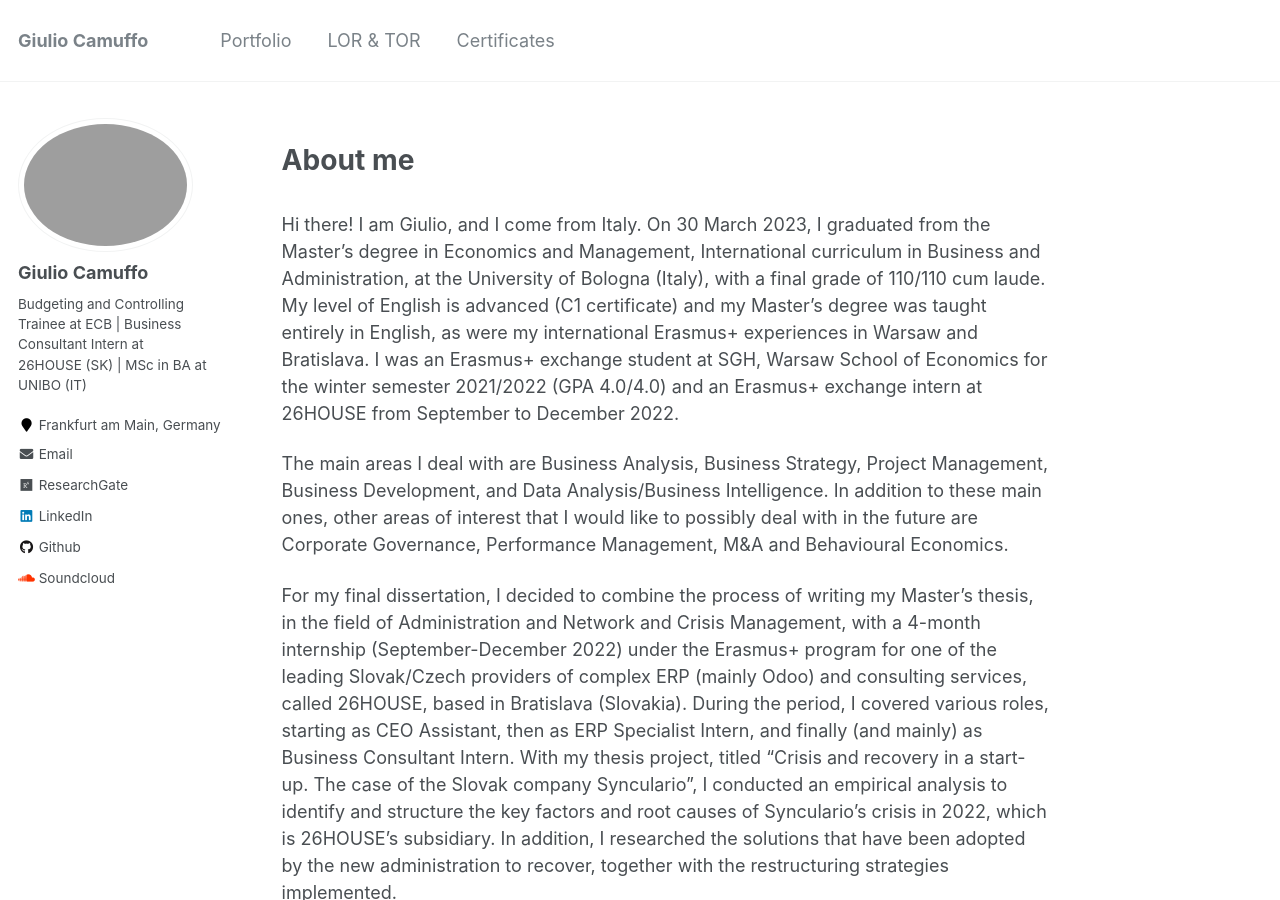
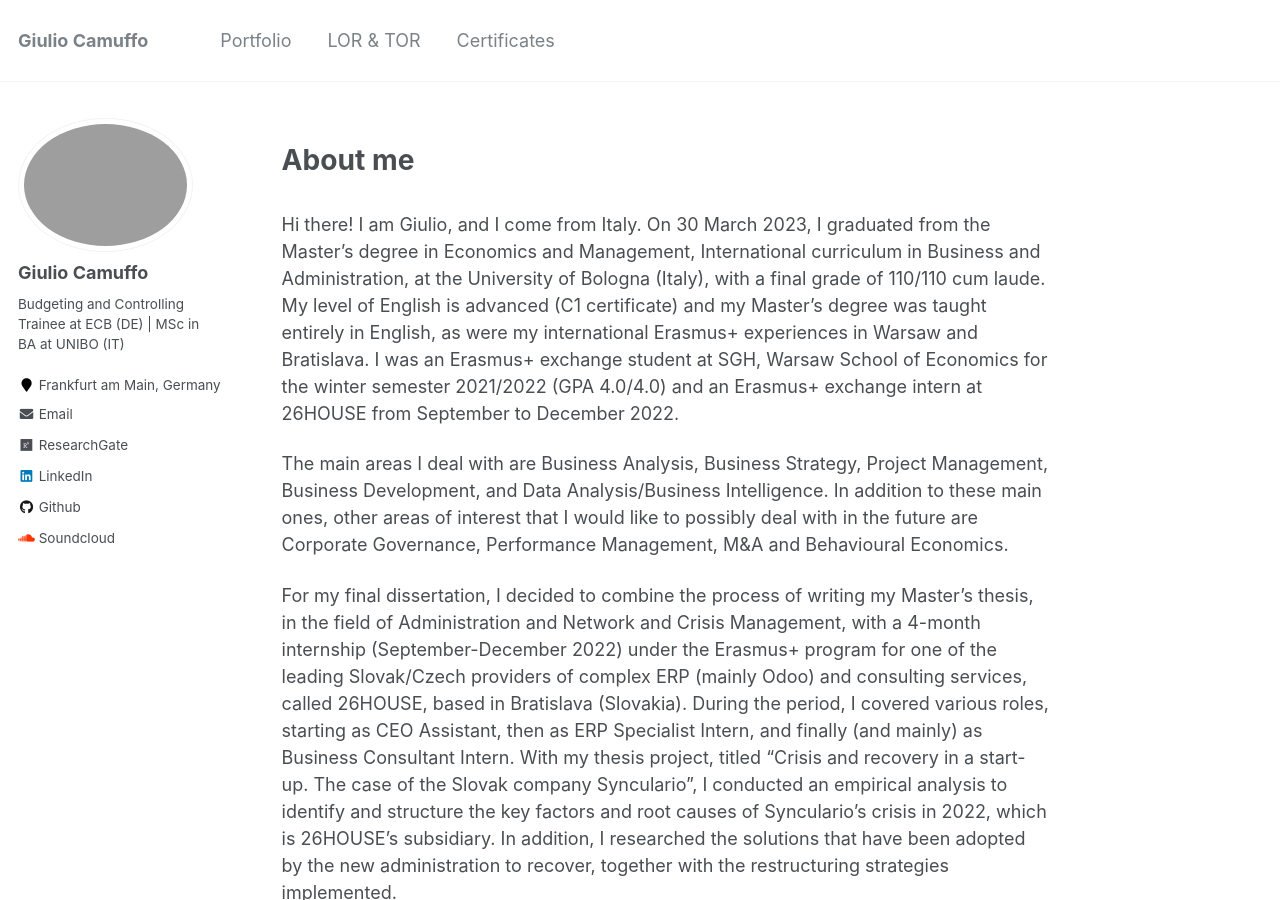
Before and after one commit to giulio-camuffo/giulio-camuffo.github.io, a Jekyll site: the page built from _pages/about.md, in a window 1280 px wide and 900 px high. Built offline with Jekyll 4.4.1, drawn with Linux system fonts in a browser that asks for light colours; nearby versions of some CDN libraries.

Commit message:
Update _config.yml

```diff
--- a/_config.yml
+++ b/_config.yml
@@ -54,7 +54,7 @@ analytics:
 author:
   name             : "Giulio Camuffo"
   avatar           : "profile.png"
-  bio              : "Budgeting and Controlling Trainee at ECB | Business Consultant Intern at 26HOUSE (SK) | MSc in BA at UNIBO (IT)"
+  bio              : "Budgeting and Controlling Trainee at ECB (DE) | MSc in BA at UNIBO (IT)"
   location         : "Frankfurt am Main, Germany"
   email            : "giulio.camuffo13@gmail.com"
   researchgate     : "Giulio-Camuffo-2"
```
